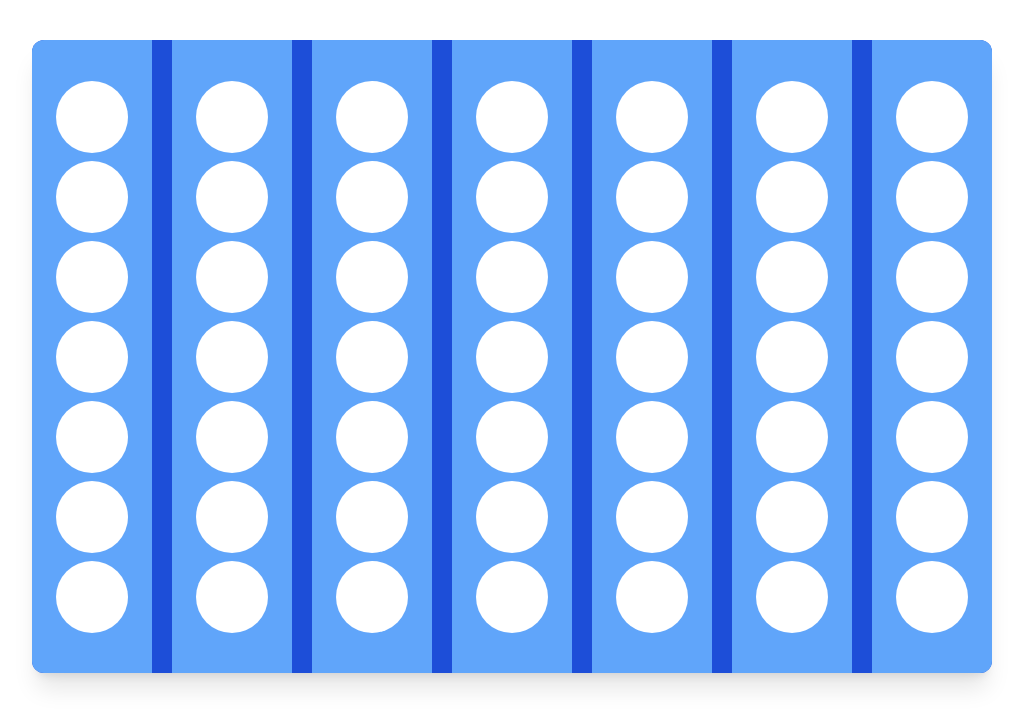
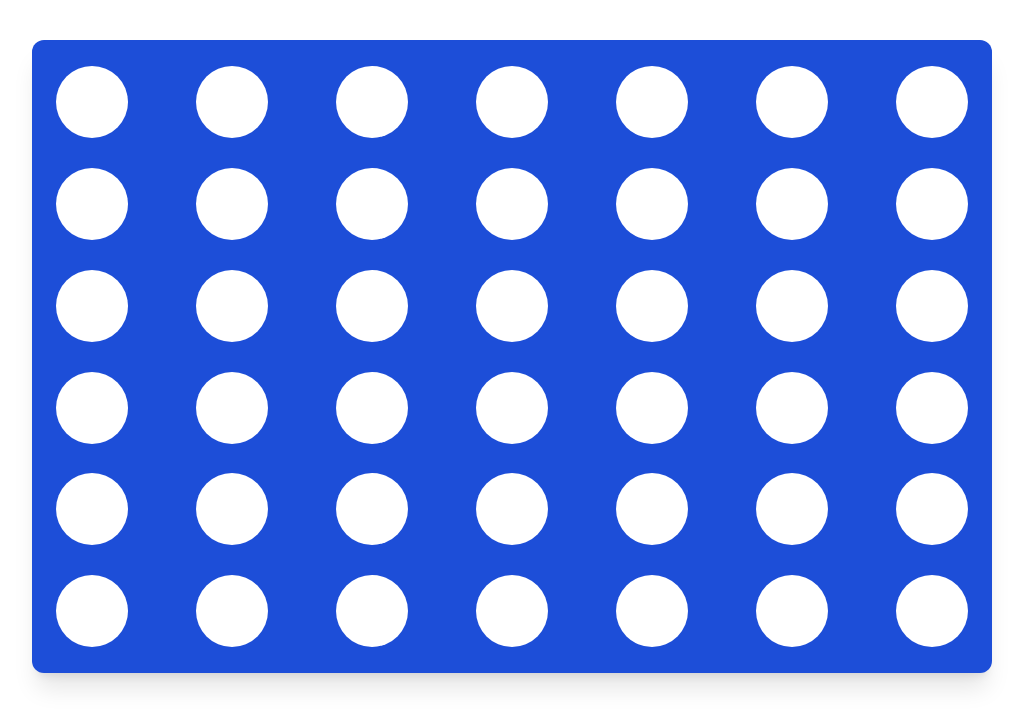
Before and after one commit to paul-madut/Align-four, a React (Vite) app in the folder client/align-four/: page /single-player in a window 1280 px wide. Shown: the top 726 px of the page, without its empty margins (128-1151 px from the left). Built offline with nearby package versions, Linux system fonts and the light colour scheme.

Commit message:
Board Logic

```diff
--- a/client/align-four/src/components/Game/GameWindow.tsx
+++ b/client/align-four/src/components/Game/GameWindow.tsx
@@ -8,68 +8,68 @@ function GameWindow() {
 
     return (
         <div className=' grid grid-cols-7 grid-rows-1 gap-5 w-3/4 h-5/6 bg-blue-700 rounded-xl shadow-xl overflow-hidden '>
-            <div className='board-col flex flex-col justify-center '>
+            <div className='board-col flex flex-col justify-evenly '>
                 <div className="tile"></div>
                 <div className="tile"></div>
                 <div className="tile"></div>
                 <div className="tile"></div>
                 <div className="tile"></div>
                 <div className="tile"></div>
-                <div className="tile"></div>
+
             </div>
-            <div className='board-col flex flex-col justify-center '>
+            <div className='board-col flex flex-col justify-evenly '>
                 <div className="tile"></div>
                 <div className="tile"></div>
                 <div className="tile"></div>
                 <div className="tile"></div>
                 <div className="tile"></div>
                 <div className="tile"></div>
-                <div className="tile"></div>
+
             </div>
-            <div className='board-col flex flex-col justify-center '>
+            <div className='board-col flex flex-col justify-evenly '>
                 <div className="tile"></div>
                 <div className="tile"></div>
                 <div className="tile"></div>
                 <div className="tile"></div>
                 <div className="tile"></div>
                 <div className="tile"></div>
-                <div className="tile"></div>
+
             </div>
-            <div className='board-col flex flex-col justify-center '>
+            <div className='board-col flex flex-col justify-evenly '>
                 <div className="tile"></div>
                 <div className="tile"></div>
                 <div className="tile"></div>
                 <div className="tile"></div>
                 <div className="tile"></div>
                 <div className="tile"></div>
-                <div className="tile"></div>
+
             </div>
-            <div className='board-col flex flex-col justify-center '>
+            <div className='board-col flex flex-col justify-evenly '>
                 <div className="tile"></div>
                 <div className="tile"></div>
                 <div className="tile"></div>
                 <div className="tile"></div>
                 <div className="tile"></div>
                 <div className="tile"></div>
-                <div className="tile"></div>
+
             </div>
-            <div className='board-col flex flex-col justify-center '>
+            <div className='board-col flex flex-col justify-evenly '>
                 <div className="tile"></div>
                 <div className="tile"></div>
                 <div className="tile"></div>
                 <div className="tile"></div>
                 <div className="tile"></div>
                 <div className="tile"></div>
-                <div className="tile"></div>
+
             </div>
-            <div className='board-col flex flex-col justify-center '>
+            <div id='six' onClick={(e) => console.log(e)} className='board-col flex flex-col justify-evenly '>
                 <div className="tile"></div>
                 <div className="tile"></div>
                 <div className="tile"></div>
                 <div className="tile"></div>
                 <div className="tile"></div>
                 <div className="tile"></div>
-                <div className="tile"></div>
+
             </div>
 
 
--- a/client/align-four/src/components/Login/Login.tsx
+++ b/client/align-four/src/components/Login/Login.tsx
@@ -3,6 +3,7 @@ function Login() {
 
   const [userName, setUserName] = useState('');
   const [password, setPassword] = useState('');
+
 
   async function loginUser(e:any){
     e.preventDefault();
--- a/client/align-four/src/index.css
+++ b/client/align-four/src/index.css
@@ -3,7 +3,7 @@
 @tailwind utilities;
 
 .board-col{
-    @apply bg-blue-400 h-full w-full items-center;
+    @apply h-full w-full items-center;
 }
 
 .board-col:hover{
```
Also changed, not shown: 1 other file (tests, documents, lock files or other folders).
